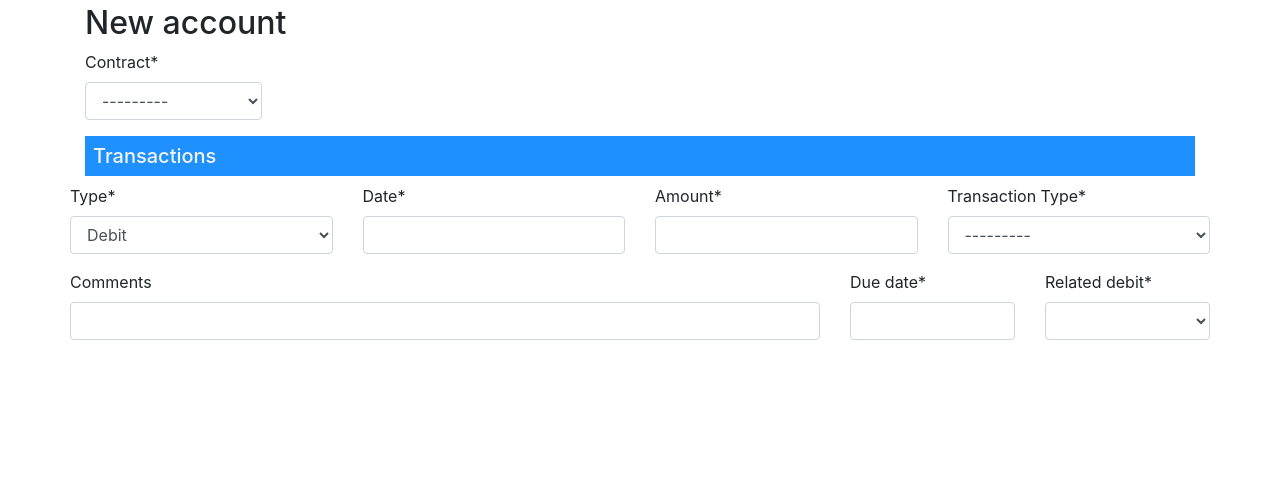
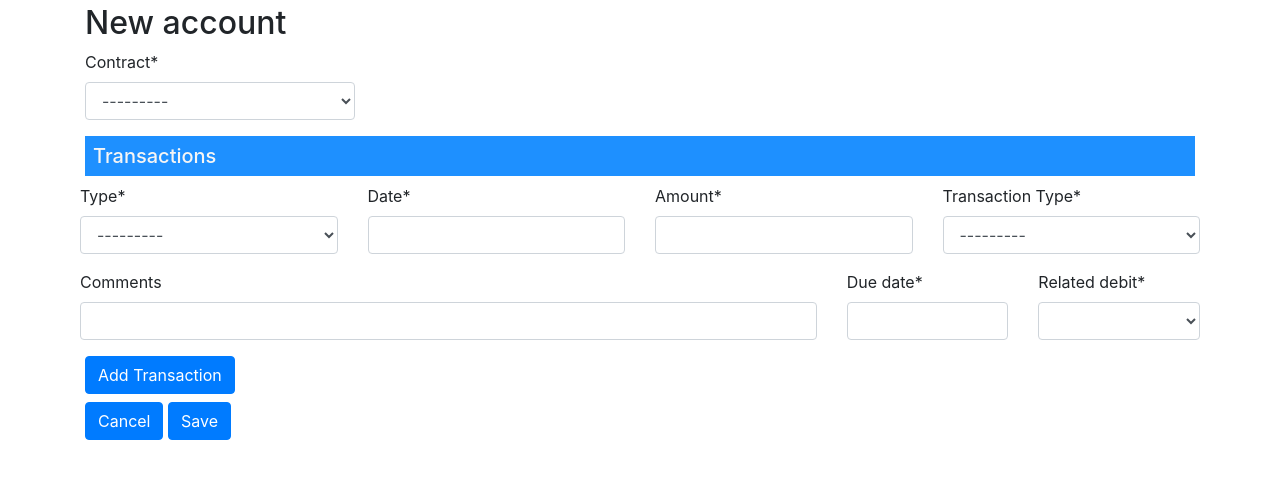
Before and after one commit to luiscberrocal/rec_demo, a Django app: page /en/banking/account/create/ in a window 1280 px wide. Shown: the part 56-535 px from the top of the page. Run offline with Django 3.2, Linux system fonts and the light colour scheme; the visitor is signed in with stand-in values (Sample User, id 1); data that the repository does not hold is empty; some libraries are stand-ins or nearby versions.

Commit message:
Basic configuration

```diff
--- a/rec_demo/banking/forms.py
+++ b/rec_demo/banking/forms.py
@@ -28,6 +28,7 @@ class AccountForm(AuditableFormMixin, forms.ModelForm):
         # Transaction type
         field_name = self.TRANSACTION_PATTERN.format('type', i)
         choices = (
+            (None, '---------'),
             ('DBT', _('Debit')),
             ('CDT', _('Credit'))
         )
--- a/rec_demo/templates/banking/account_form.html
+++ b/rec_demo/templates/banking/account_form.html
@@ -13,13 +13,13 @@
     <form class="form-horizontal" method="post" action="">
         {% csrf_token %}
         <div class="form-row">
-            <div class="form-group col-md-2 mb-0">
+            <div class="form-group col-md-3 mb-0">
                 {{ form.contract|as_crispy_field }}
             </div>
         </div>
         <h3 class="form-subtitle">{% trans 'Transactions' %}</h3>
         {% for key, f1, f2, f3, f4, f5, f6, f7 in form.get_transaction_fields %}
-            <div class="row gy-2 gx-3 align-items-center" id="transaction-{{ key }}">
+            <div class="form-row" id="transaction-{{ key }}">
                 <div class="row gy-2 gx-3 align-items-center">
                     <div class="form-group col-md-3 mb-0">
                         {{ f1|as_crispy_field }}
@@ -46,6 +46,18 @@
                 </div>
             </div>
         {% endfor %}
+        <div class="control-group add-buttons">
+            <div class="controls">
+                <a class="btn btn-primary" id="add-transaction" href="#">{% trans 'Add Transaction' %}</a>
+            </div>
+        </div>
+        <div class="control-group">
+            <div class="controls">
+                <a href="{% url 'real_estate:list-contract' %}" class="btn btn-primary">{% trans 'Cancel' %}</a>
+                <button type="submit" class="btn btn-primary" id="save_button">{% trans 'Save' %}</button>
+
+            </div>
+        </div>
     </form>
 
 {% endblock %}
```
